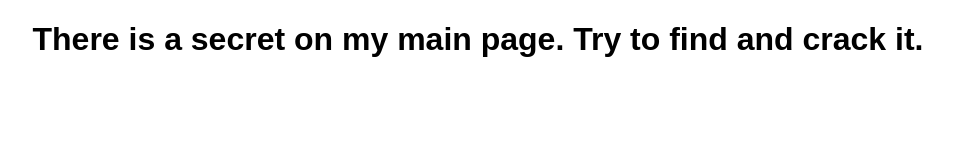
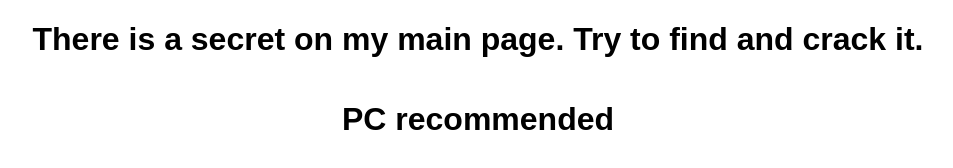
Before and after one commit to GhostVaibhav/GhostVaibhav.github.io, a plain HTML site: page secret.html in a window 1280 px wide. Shown: the whole page, without its empty margins (162-1115 px from the left). Drawn offline with Linux system fonts and the light colour scheme; a web font is replaced by a local one.

Commit message:
Updated flex settings in secret

```diff
--- a/css/style.css
+++ b/css/style.css
@@ -698,5 +698,7 @@ html.sr .load-hidden {
 .secret-page {
     font-family: '.\kelvetica-nobis.regular.otf',sans-serif;
     display: flex;
+    flex-direction: column;
     justify-content: center;
+    align-items: center;
 }
--- a/secret.html
+++ b/secret.html
@@ -13,6 +13,7 @@
 <body>
     <div class="secret-page">
         <h1>There is a secret on my main page. Try to find and crack it.</h1>
+        <h1>PC recommended</h1>
     </div>
 </body>
 
```
